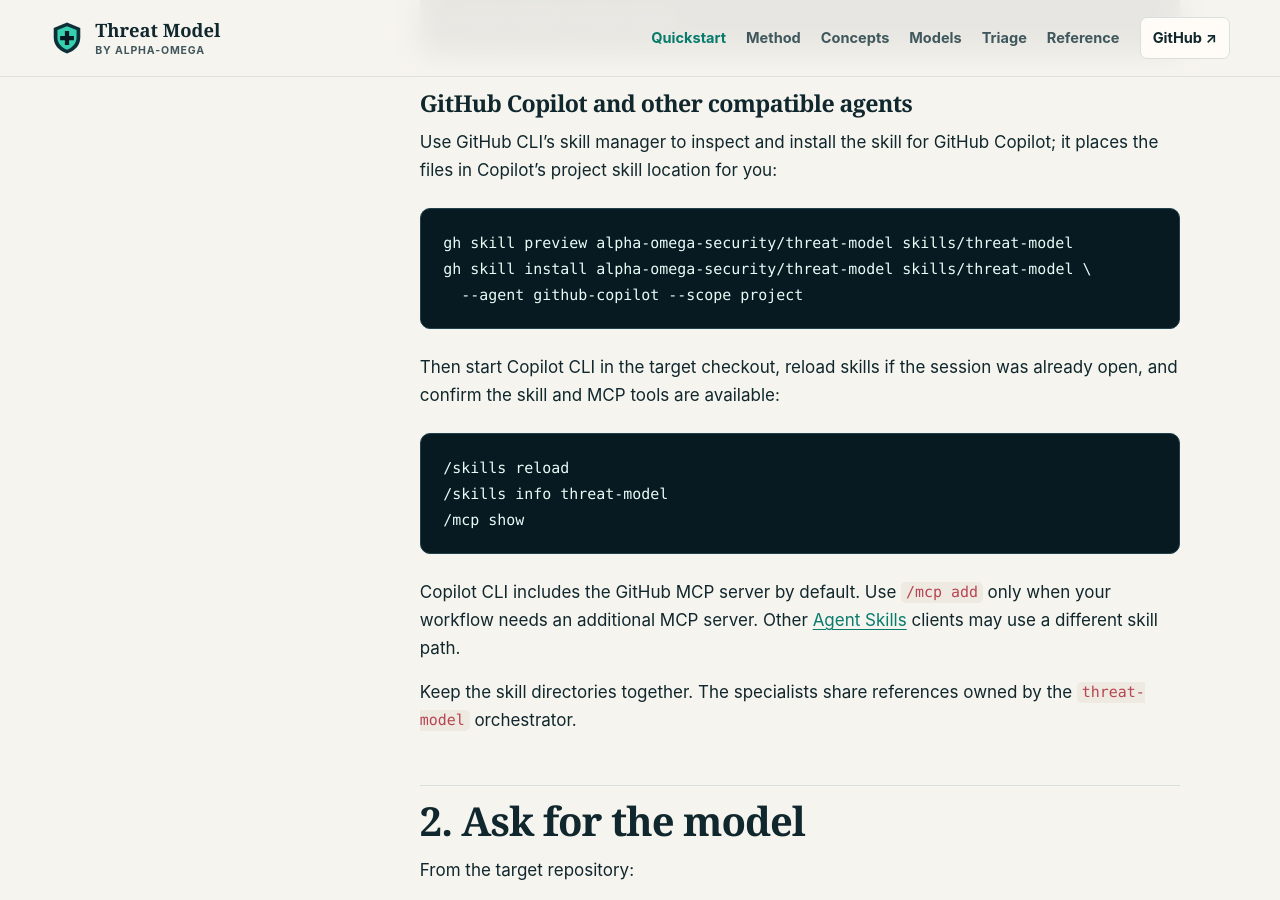
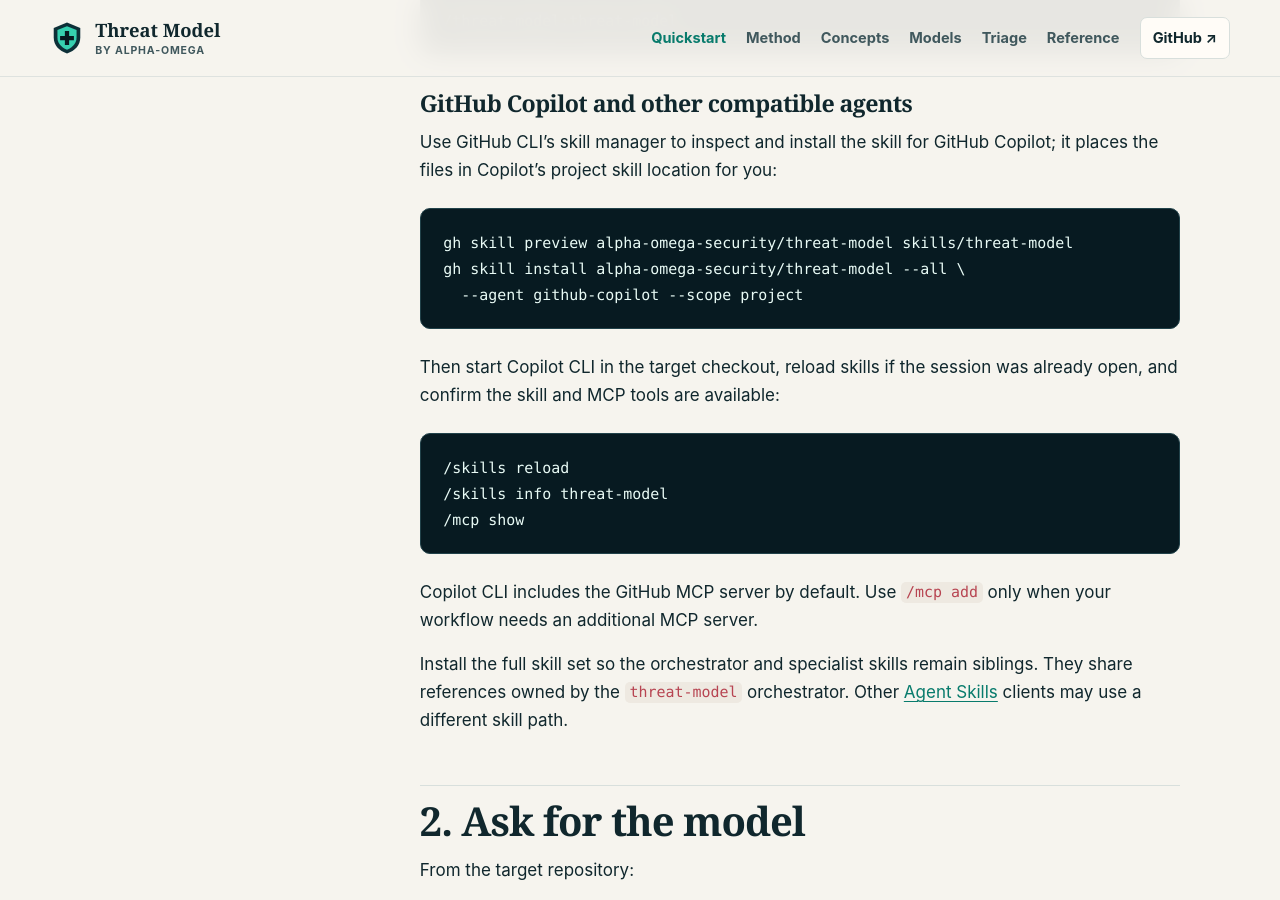
Before and after one commit to alpha-omega-security/threat-model, a Jekyll site: the page built from web/quickstart.md, in a window 1280 px wide and 900 px high, scrolled down 1008 px. Built offline with Jekyll 4.4.1, drawn with Linux system fonts in a browser that asks for light colours.

Commit message:
Install all Copilot threat-model skills
Co-authored-by: scovetta <732166+scovetta@users.noreply.github.com>

````diff
--- a/web/quickstart.md
+++ b/web/quickstart.md
@@ -41,7 +41,7 @@ Copilot; it places the files in Copilot's project skill location for you:
 
 ```bash
 gh skill preview alpha-omega-security/threat-model skills/threat-model
-gh skill install alpha-omega-security/threat-model skills/threat-model \
+gh skill install alpha-omega-security/threat-model --all \
   --agent github-copilot --scope project
 ```
 
@@ -55,12 +55,12 @@ already open, and confirm the skill and MCP tools are available:
 ```
 
 Copilot CLI includes the GitHub MCP server by default. Use `/mcp add` only when
-your workflow needs an additional MCP server. Other
+your workflow needs an additional MCP server.
+
+Install the full skill set so the orchestrator and specialist skills remain
+siblings. They share references owned by the `threat-model` orchestrator. Other
 [Agent Skills](https://agentskills.io/clients) clients may use a different skill
 path.
-
-Keep the skill directories together. The specialists share references owned by
-the `threat-model` orchestrator.
 
 ## 2. Ask for the model
 
````
Also changed, not shown: README.md.
